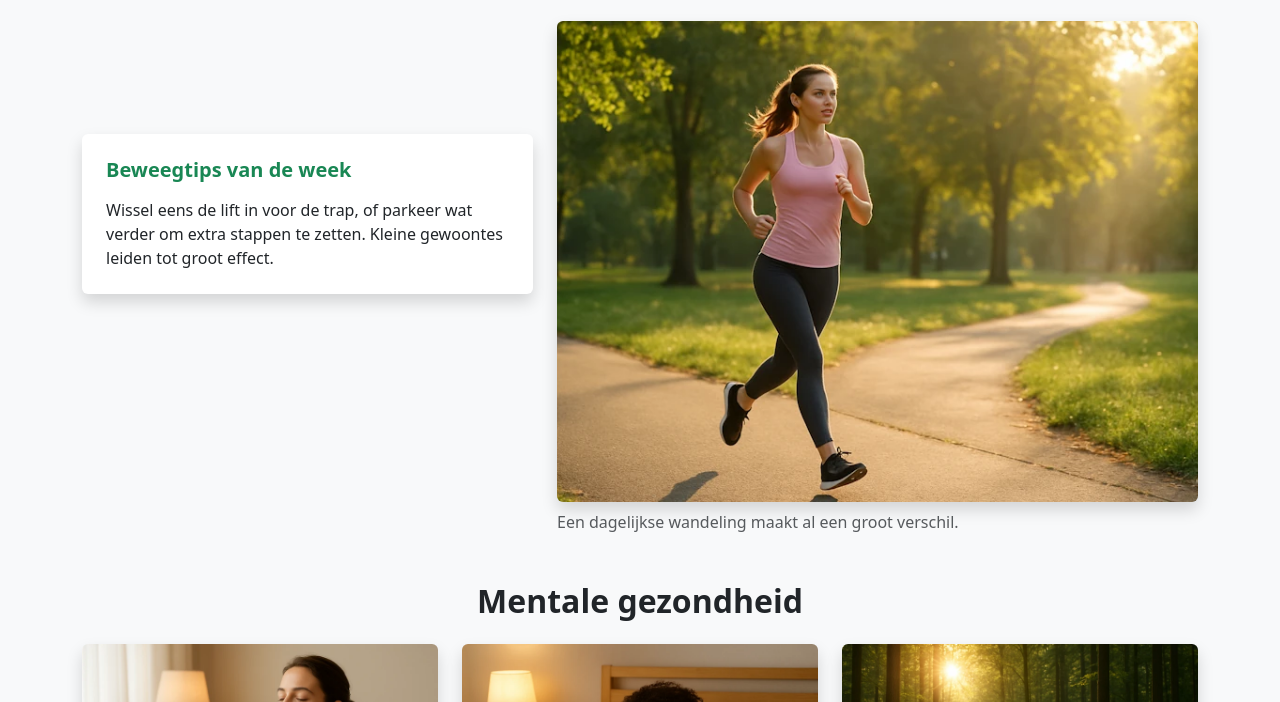
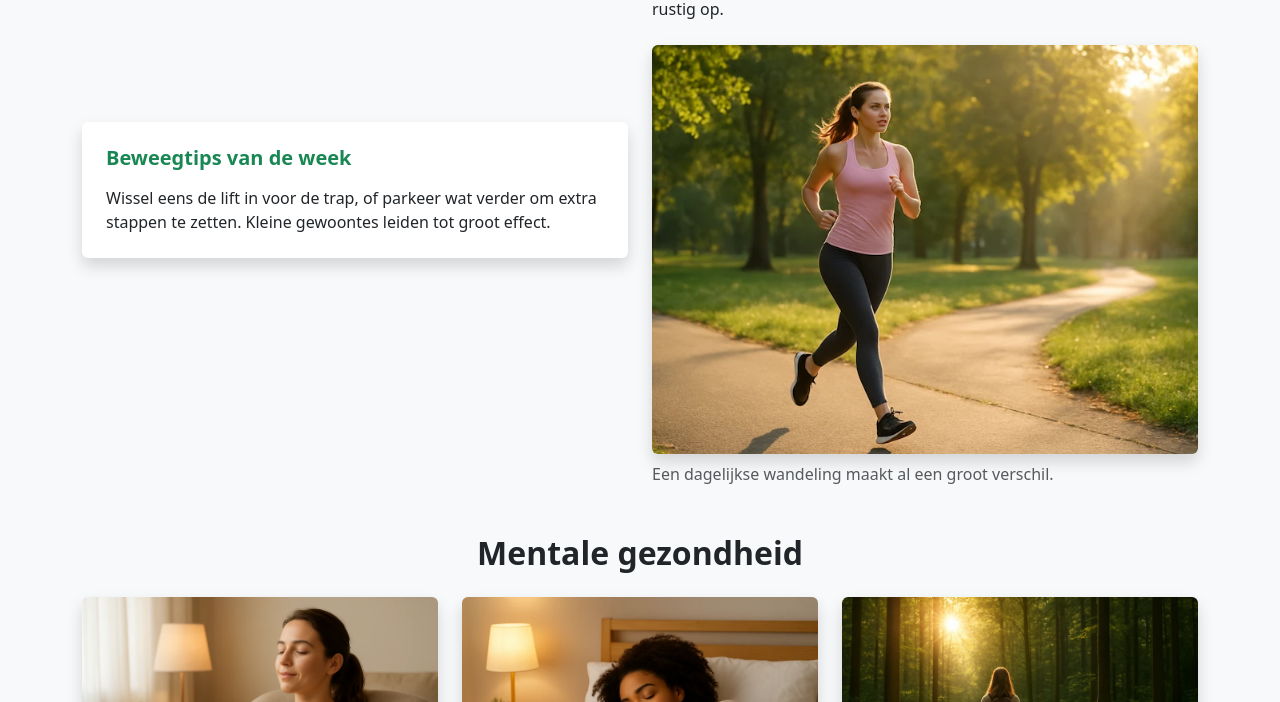
Before and after one commit to YusufYilmaz-2526/BWD2-YusufYilmaz-2526, a website: page 01.Bootstrap/HealthyLife/index.html in a window 1280 px wide. Shown: the part 739-1441 px from the top of the page. Drawn offline with nearby package versions, Linux system fonts and the light colour scheme.

Commit message:
Update index.html

```diff
--- a/01.Bootstrap/HealthyLife/index.html
+++ b/01.Bootstrap/HealthyLife/index.html
@@ -45,8 +45,9 @@
 		<!-- SECTION 2 -->
 		<section class="my-5">
 			<div class="row align-items-center mb-5">
-				<!-- Links: Beweegtips -->
-				<div class="col-md-5 d-flex justify-content-center">
+
+				<!-- Sol: Beweegtips -->
+				<div class="col-md-6 d-flex justify-content-center">
 					<div class="p-4 bg-white shadow rounded w-100">
 						<h5 class="fw-bold text-success mb-3">Beweegtips van de week</h5>
 						<p class="mb-0">
@@ -56,8 +57,8 @@
 					</div>
 				</div>
 
-				<!-- Rechts: Blijf in beweging + foto -->
-				<div class="col-md-7">
+				<!-- Sağ: Blijf in beweging + foto -->
+				<div class="col-md-6">
 					<h2 class="fw-bold mb-3">Blijf in beweging</h2>
 					<p class="mb-4">
 						Regelmatige lichaamsbeweging verlaagt stress, versterkt spieren en verbetert je concentratie.
@@ -72,6 +73,7 @@
 						Een dagelijkse wandeling maakt al een groot verschil.
 					</p>
 				</div>
+
 			</div>
 		</section>
 
```
